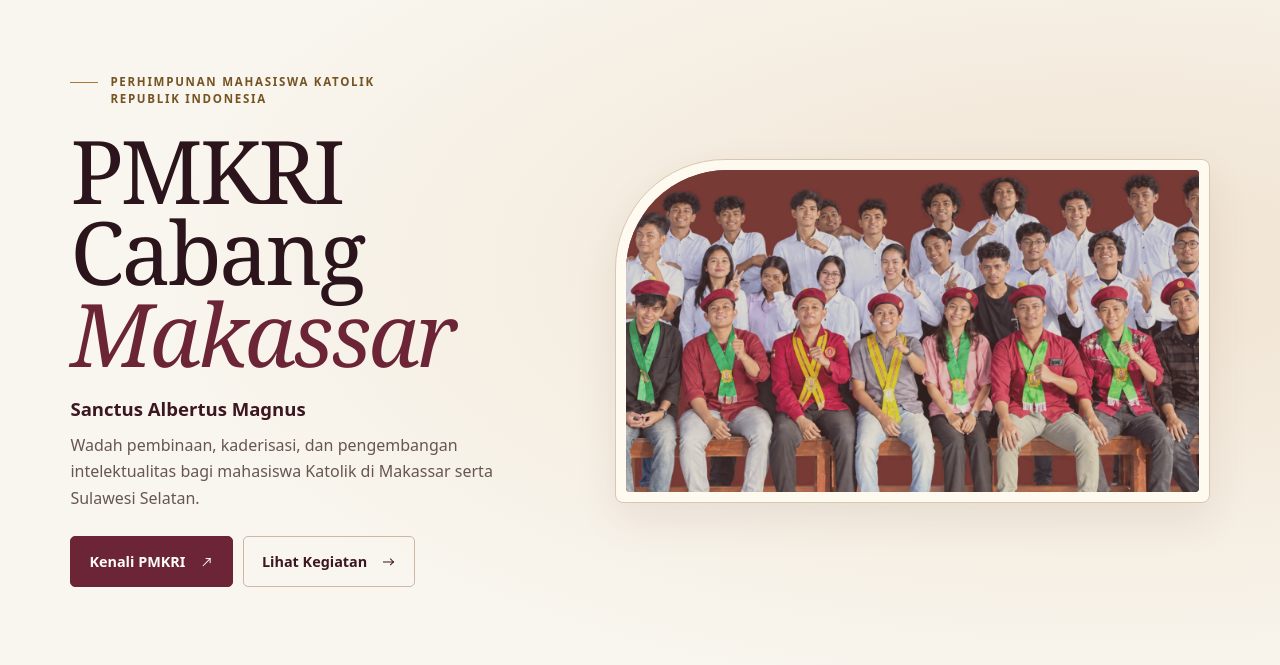
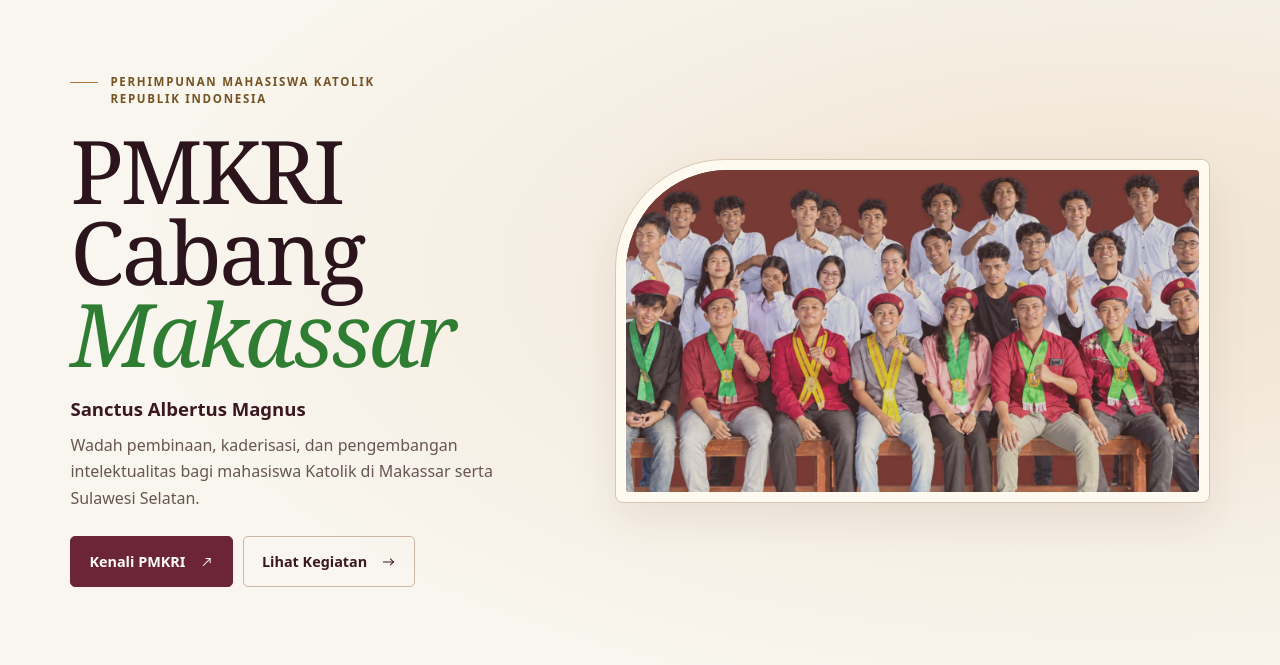
Before and after one commit to pmkrimakassar08-art/pmkri-mksr, a plain HTML site: page index.html in a window 1280 px wide. Shown: the part 86-751 px from the top of the page. Drawn offline with Linux system fonts and the light colour scheme; a web font is replaced by a local one.

Commit message:
Ubah warna kata 'Makassar' di judul beranda menjadi hijau.

```diff
--- a/style.css
+++ b/style.css
@@ -251,7 +251,7 @@ address { font-style: normal; }
   letter-spacing: -.032em;
 }
 
-.hero h1 em { display: block; color: var(--wine); font-weight: 400; }
+.hero h1 em { display: block; color: #2e7d32; font-weight: 400; }
 .hero-patron { margin-top: 20px; color: var(--wine-dark); font-size: 1.16rem; font-weight: 700; }
 .hero-description { max-width: 30rem; margin-top: 7px; color: var(--muted); }
 .hero-actions { display: flex; flex-wrap: wrap; gap: 10px; margin-top: 25px; }
```
